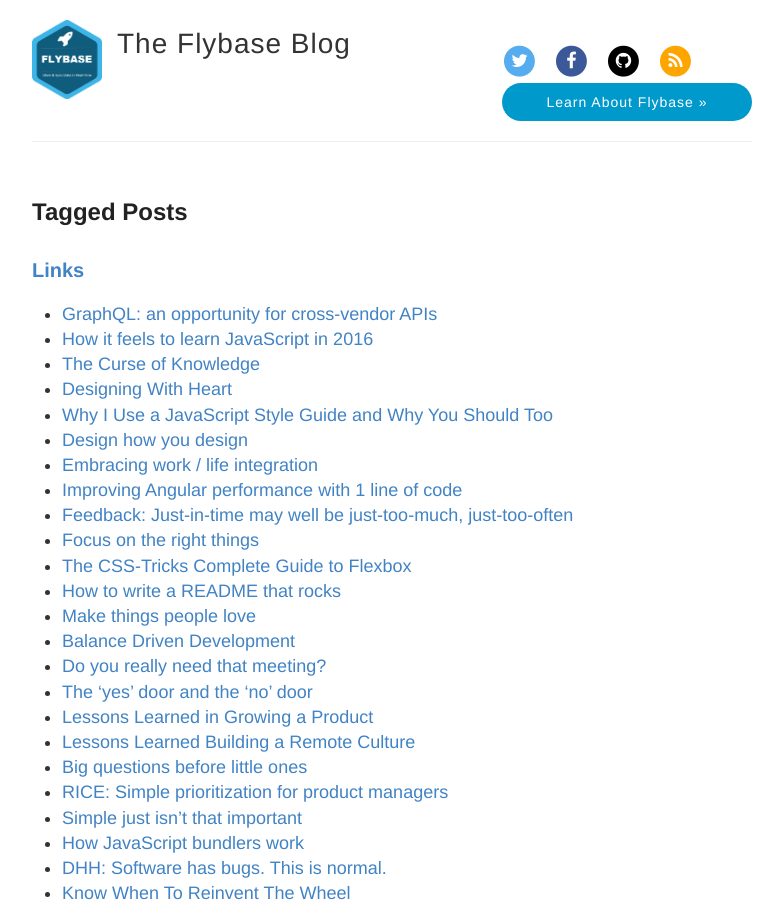
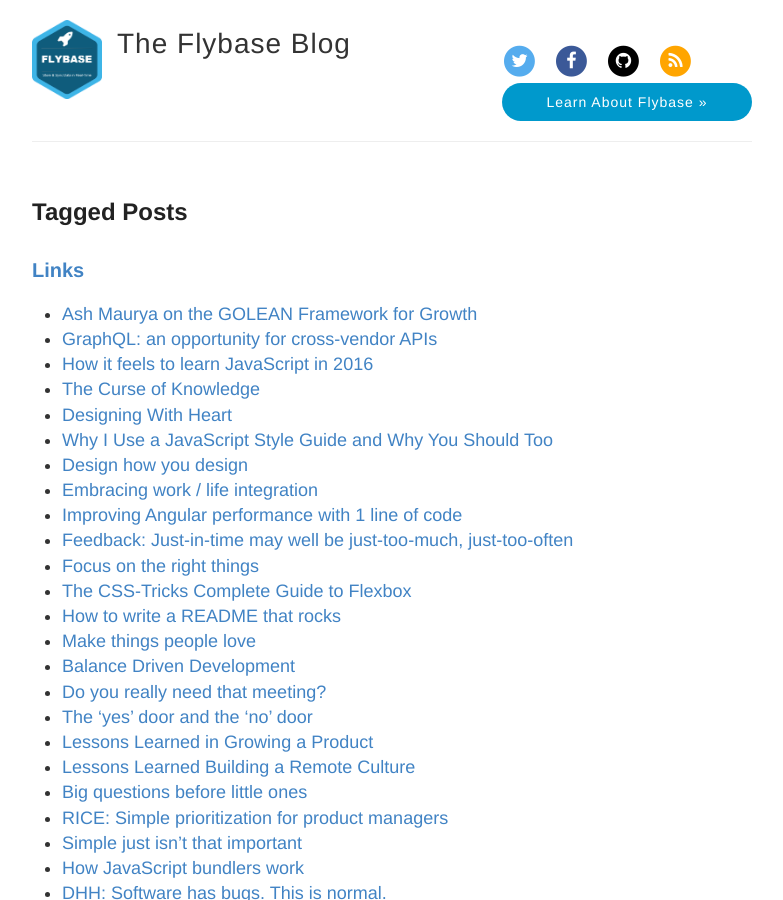
Before and after one commit to flybaseio/flybaseio.github.io, a Jekyll site: the page built from tags/index.html, in a window 1280 px wide and 900 px high. Shown: the whole window, without its empty margins (248-1031 px from the left). Built offline with Jekyll 4.4.1, drawn with Linux system fonts in a browser that asks for light colours; nearby versions of some CDN libraries; some of the changed text lies outside the part shown.

Commit message:
Update 2016-10-17-the-golean-framework-for-growth.md

```diff
--- a/_posts/2016-10-17-the-golean-framework-for-growth.md
+++ b/_posts/2016-10-17-the-golean-framework-for-growth.md
@@ -1,11 +1,12 @@
 ---
 layout: post
-published: false
-title: "The GOLEAN Framework for Growth"
+published: true
+title: "Ash Maurya on the GOLEAN Framework for Growth"
 date: 2016-10-17T19:46:04.976Z
 link: https://blog.leanstack.com/the-golean-framework-for-growth-72440c612f20?inf_contact_key=af05e86355dbe285dc73849ab6d536f8560b65f50f2c52065e2bffb5f8e8e4a4#.jerioc3p9
 tags:
   - links
+  - startups
 ogtype: article
 bodyclass: post
 ---
```
